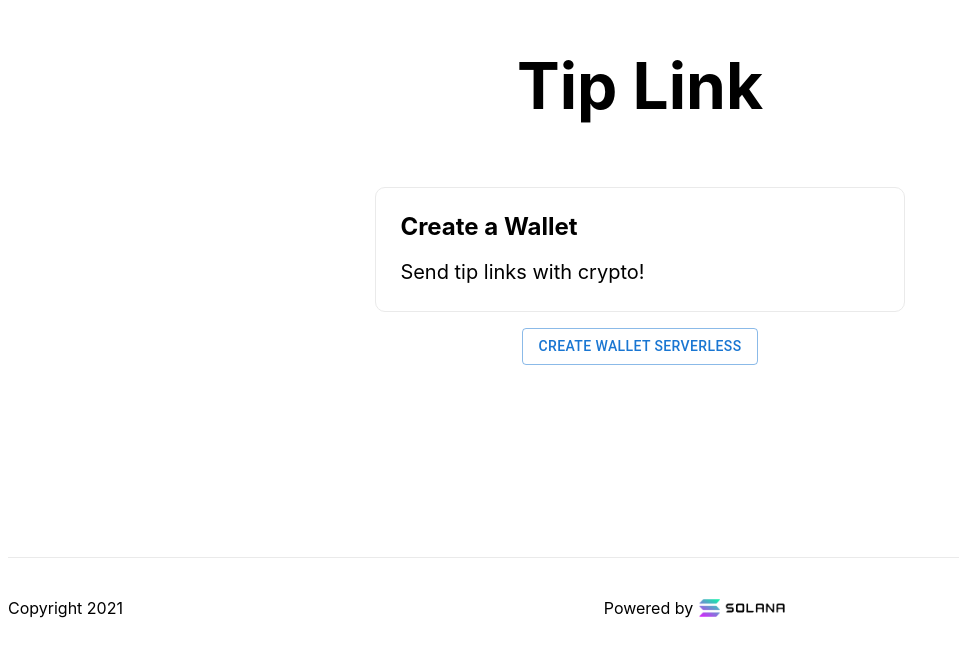
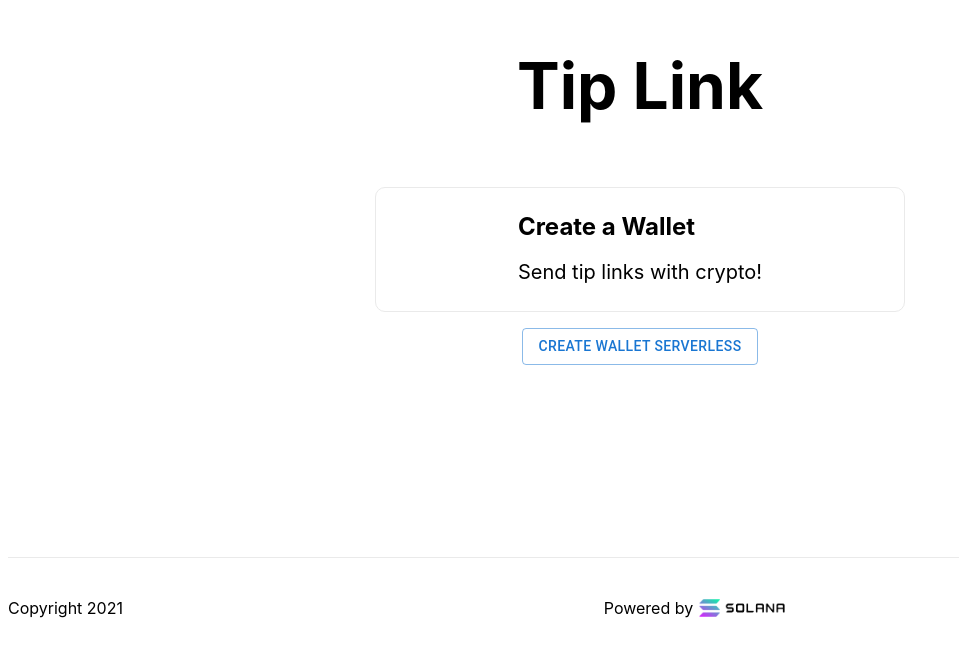
Before and after one commit to maykonmichel/tiplink, a Next.js app in the folder tiplink/: page / in a window 1280 px wide. Shown: the part 143-800 px from the top of the page, without its empty margins (0-959 px from the left). Built offline with nearby package versions, Linux system fonts and the light colour scheme.

Commit message:
fix loading stuff

```diff
--- a/tiplink/pages/index.js
+++ b/tiplink/pages/index.js
@@ -2,21 +2,14 @@ import Head from 'next/head';
 import styles from '../styles/Home.module.css';
 import Footer from "../components/footer";
 import  { Keypair } from '@solana/web3.js';
-import { SodiumPlus } from "sodium-plus";
 import Router from "next/router";
 import { encode as b58encode } from 'bs58';
 import Button from '@mui/material/Button';
 import { xor, kdf, randBuf} from "../lib/crypto";
+import CircularProgress from '@mui/material/CircularProgress';
+import { useState } from "react";
 
-let sodium;
-
-
-const createWalletShort = async (e) => {
-  e.preventDefault();
-  if(!sodium) {
-    // Select a backend automatically, but expect this to be sodium wrappers
-    sodium = await SodiumPlus.auto();
-  }
+const createWalletShort = async () => {
   const kp = Keypair.generate();
   const pk = kp.secretKey;
 
@@ -62,6 +55,13 @@ const createWallet = (e) => {
 }
 
 export default function Home() {
+  const [ loading, setLoading ] = useState(false);
+  const onClickShort = (e) => {
+    e.preventDefault();
+    setLoading(true);
+    createWalletShort();
+  }
+
   return (
     <div className={styles.container}>
       <Head>
@@ -76,9 +76,12 @@ export default function Home() {
         </h1>
 
         <div className={styles.grid}>
-          <a className={styles.card} onClick={createWalletShort}>
-            <h2>Create a Wallet</h2>
-            <p>Send tip links with crypto!</p>
+          <a className={styles.card} onClick={onClickShort} style={{display: "flex", justifyContent:"space-around"}}>
+            <div>
+              <h2>Create a Wallet</h2>
+              <p>Send tip links with crypto!</p>
+            </div>
+            <CircularProgress style={{display: loading ? "block": "none"}}/>
           </a>
           <Button onClick={createWallet} variant="outlined">Create Wallet Serverless</Button>
         </div>
```
Also changed, not shown: tiplink/pages/[wallet_id].js (+7 -1 lines).
